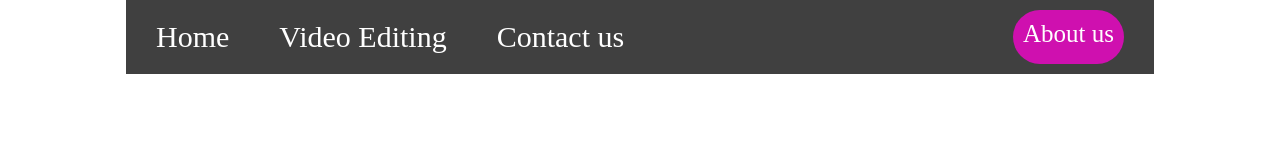
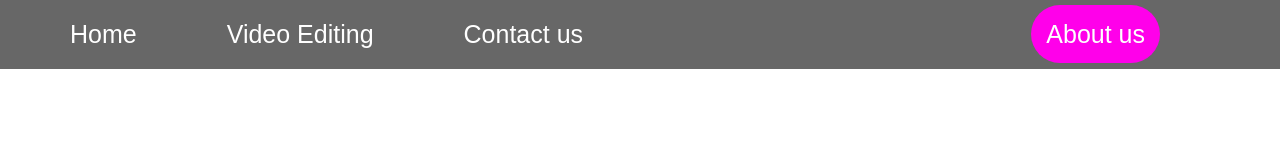
Before and after one commit to iamsathishvarma/Flex-box, a plain HTML site: page Flex-box.html in a window 1280 px wide. Drawn offline with Linux system fonts and the light colour scheme.

Commit message:
version-02

```diff
--- a/Flex-box.css
+++ b/Flex-box.css
@@ -1,20 +1,23 @@
-*{margin: 0; padding: 0;
-     }
-     html{background-image: url(./images/BG);
-     background-size: cover;}
-.Container{background-color: rgba(0, 0, 0, 0.75);
-         display: flex;
-         width: 1028px;
-        margin: auto;}
-.nav-bar{color:white;
-       padding: 10px;
-      margin: 10px;
-    font-size: 30px;}
+*{margin: 0; padding: 0;}
 
-.about-us{margin-left: auto; margin-right: 30px;
-         background-color:rgb(207, 16, 175); border-radius: 50px;
-         font-size: 25px;
+html{background-image:url(./images/BG);
+    background-size: cover;}
 
-        }
-  .main{margin-left: 20px;}
-  img{width: 200px;}
+.Container{background-color: rgba(0, 0, 0, 0.596);
+         display:flex; }
+
+.ex1{padding:20px; font-size: 25px;
+  font-family: Arial, Helvetica, sans-serif; }
+
+a{color: white; text-decoration: none;}
+a:hover{color: salmon;}
+
+.ex5{margin-left: auto; margin-right: 100px;}
+.ex2,.ex3,.ex4{margin-left: 50px;
+ }
+
+
+
+.ex6:hover{color:rgb(255, 0, 119); background-color: thistle;}
+.ex6{background-color: rgb(255, 0, 234); padding: 15px;
+   border-radius: 40px; }
--- a/Flex-box.html
+++ b/Flex-box.html
@@ -8,19 +8,13 @@
   <link rel="stylesheet" href="Flex-box.css">
 </head>
 <body>
-  <nav>
+
 <div class="Container">
-  <div class="nav-bar main">Home</div>
-  <div class="nav-bar main">Video Editing</div>
-<div class="nav-bar main">Contact us</div>
-<div class="nav-bar about-us">About us</div>
-
+  <div class="ex1 ex2"><a href="http://flatuicolors.com/">Home</a></div>
+  <div class="ex1 ex3"><a href="file:///C:/Users/sathish/Desktop/Flex-box/Flex-box.html">Video Editing</a></div>
+  <div class="ex1 ex4"><a href="file:///C:/Users/sathish/Desktop/Flex-box/Flex-box.html">Contact us</a></div>
+  <div class="ex1 ex5"><a class="ex6" href="file:///C:/Users/sathish/Desktop/Flex-box/Flex-box.html">About us</a></div>
 </div>
 
-
-
-
-
-</nav>
 </body>
 </html>
```
